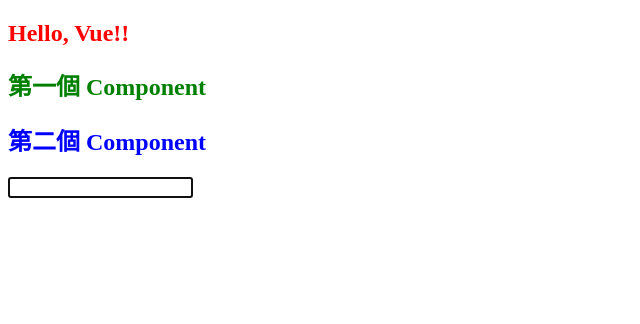
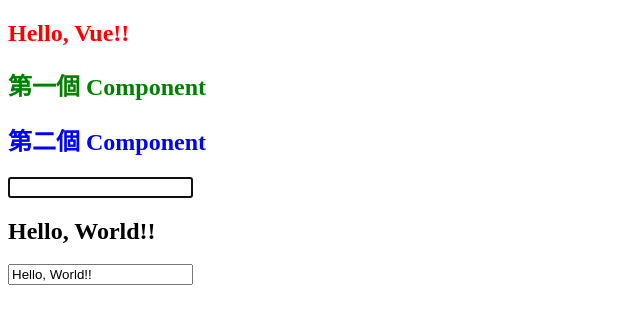
Before and after one commit to HsiaoHungWang/vue-ojtm, a Vue app: page / in a window 1280 px wide. Shown: the top 324 px of the page, without its empty margins (0-640 px from the left). Built offline with nearby package versions, Linux system fonts and the light colour scheme.

Commit message:
從OptionsAPI到CompositionAPI的setup語法糖

```diff
--- a/src/App.vue
+++ b/src/App.vue
@@ -1,4 +1,5 @@
 <script setup>
+import ApiStyle from './components/ApiStyle.vue';
 import FirstComponent from './components/FirstComponent.vue';
 import SecondComponent from './components/SecondComponent.vue';
 import ThirdComponent from './components/ThirdComponent.vue';
@@ -12,6 +13,7 @@
   <FirstComponent />
   <SecondComponent />
   <ThirdComponent></ThirdComponent>
+  <ApiStyle></ApiStyle>
 </template>
 
 <style scoped>
--- /dev/null
+++ b/src/components/ApiStyle.vue
@@ -0,0 +1,33 @@
+<!-- <script>
+import { ref } from 'vue';
+
+export default {
+    //Options API
+    // data() {
+    //     return {
+    //         message: 'Hello, World!!'
+    //     }
+    // }
+    //Composition API
+    setup() {
+        const message = ref('Hello, World!!');
+        return {
+            message
+        }
+    }
+}
+</script> -->
+
+<script setup>
+import { ref } from 'vue';
+const message = ref('Hello, World!!');
+
+</script>
+<template>
+    <div>
+        <h2>{{ message }}</h2>
+        <input type="text" v-model="message" />
+    </div>
+</template>
+
+<style lang="css" scoped></style>
```
